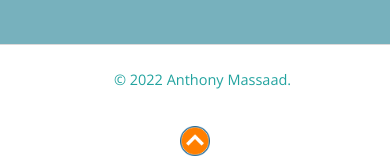
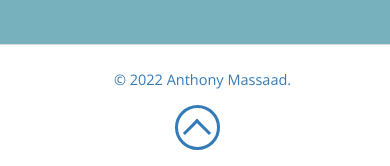
Before and after one commit to Anthony-Massaad/Anthony-Massaad.github.io, a plain HTML site: page index.html in a window 390 px wide. Shown: the part 8568-8734 px from the top of the page. Drawn offline with nearby package versions, Linux system fonts and the light colour scheme; files whose address does not match are found by name.

Commit message:
changed arrow up in footer

```diff
--- a/index.html
+++ b/index.html
@@ -457,8 +457,8 @@
                     <div class="col-sm-5 copyright">
                         <p>© 2022 Anthony Massaad.</p>
                     </div>
-                    <div class="col-sm-2 arrow-up">
-                        <a href="#top-page"><img src="images/footer/topArrow.png" alt=""></a>
+                    <div class="col-sm-2">
+                        <div class="arrow-up"><a href="#top-page" class="up-arrow"></a></div>
                     </div>
                 </div>
             </div>
--- a/styles/media.css
+++ b/styles/media.css
@@ -126,6 +126,11 @@
     #education .education-block ul{
         text-align: center;
         list-style-position: inside;
+    }
+
+    footer .arrow-up{
+        margin-top: 0;
+        margin-left: 44%;
     }
 }
 
--- a/styles/portStyles.css
+++ b/styles/portStyles.css
@@ -50,11 +50,6 @@ h5{
 }
 
 .alternate-shadow{
-    /*box-shadow:
-        0 0px 5px rgb(101 129 115 / 45%),
-        0 0px 5px rgb(101 129 115 / 50%),
-        0 1px 5px rgb(101 129 115 / 45%),
-        0 1px 5px rgb(101 129 115 / 50%);*/
     box-shadow:
         0 0px 5px rgb(160 51 142 / 45%),
         0 0px 5px rgb(160 51 142 / 50%),
@@ -139,15 +134,11 @@ h5{
     border-bottom-color: rgba(34,163,159,0.35);
 }
 
-
 .drop-section{
     overflow: hidden;
     border-bottom: 1px solid #dcd9d9;
 }
 
-/*
-    EVERYTHING THAT DEALS WITH THE HEADER
-*/
 #fixed-nav{
     position: fixed;
     top: 0;
@@ -680,25 +671,41 @@ footer{
 }
 
 footer p{
-    color: #22A39F;
+    color: #337ab7;
     padding-left: 15px;
 }
 
 footer .arrow-up{
     text-align: center;
-    padding-top: 20px;
+    display: block;
+    border-radius: 30px;
+    width: 45px;
+    height: 45px;
+    border: 3px solid #337ab7;
+    transition: 0.3s ease-in-out;
+    margin-top: 8%;
 }
 
-footer img{
-    width: 30px;
+footer .up-arrow{
+    border-style: solid;
+    margin-right: auto;
+    display: inline-block;
+    position: relative;
+    top: 35%;
+    border-color: #337ab7;
+    width: 20px;
+    height: 20px;
+    border-width: 3px 0 0 3px;
+    transform: rotate(45deg);
+    transition: 0.3s ease-in-out;
 }
 
-footer img:not(:hover){
-    width: 30px;
-    transition: 0.2s ease all;
+
+footer .arrow-up:hover{
+    box-shadow: inset 0 0 0 2px #337ab7;
+
 }
 
-footer img:hover{
-    width: 32px;
-    transition: 0.2s ease all;
+footer .arrow-up:hover .up-arrow{
+    border-width: 3.5px 0 0 3.5px;
 }
```
